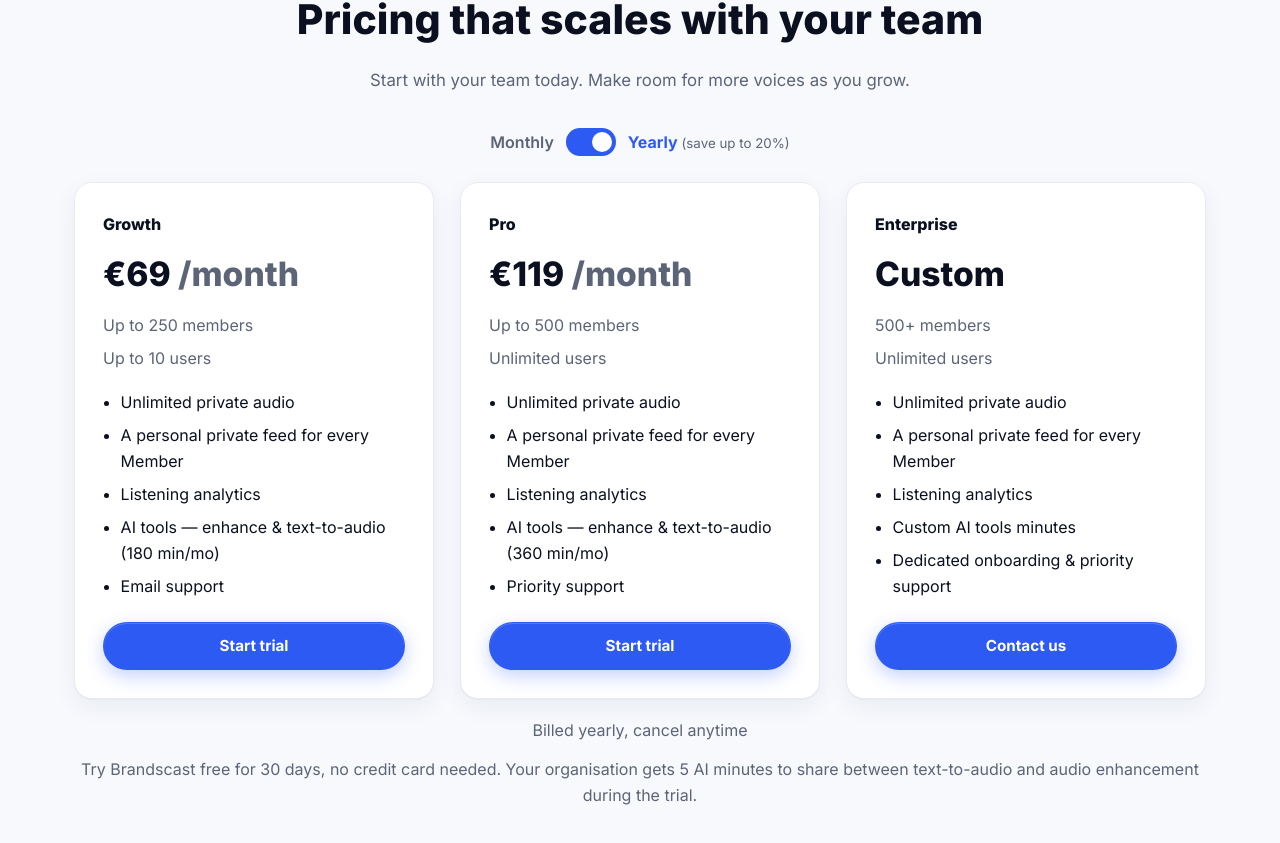
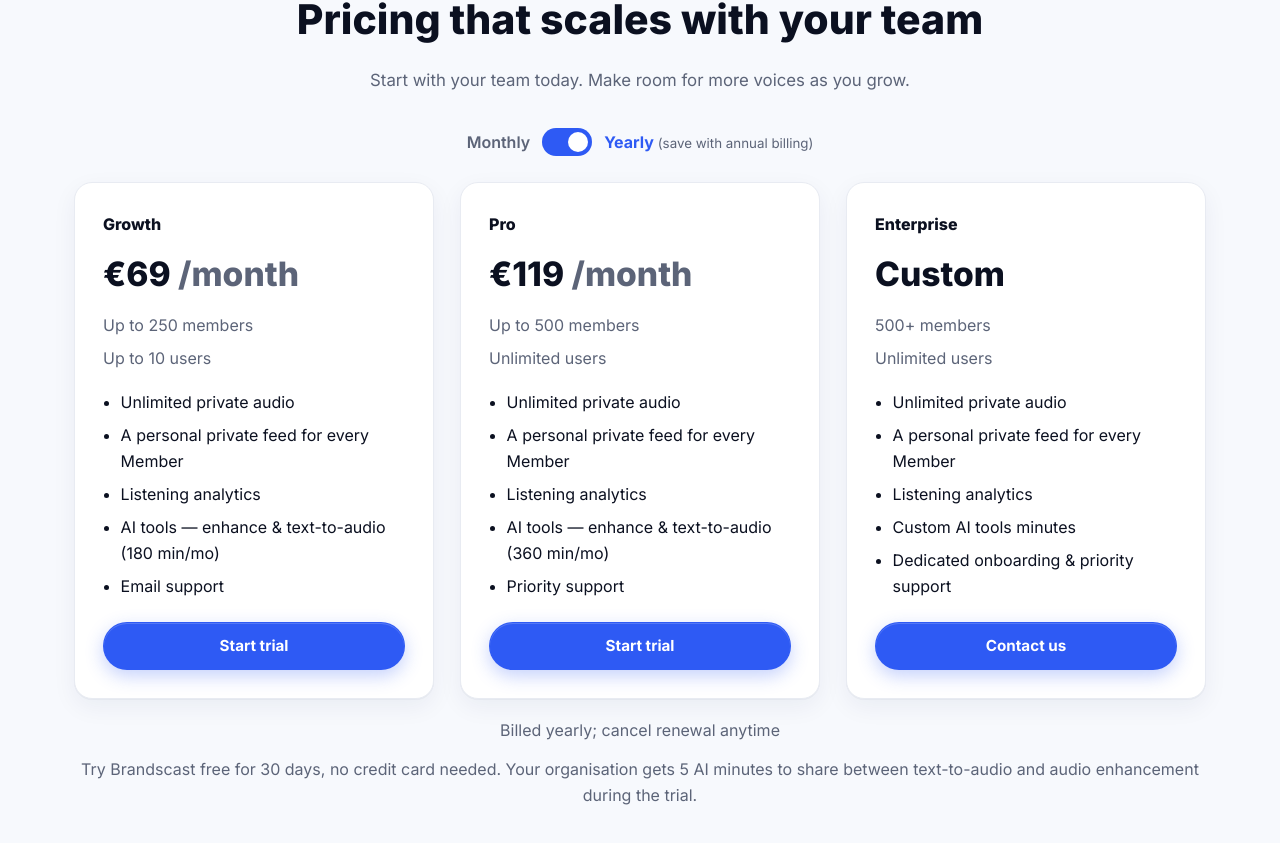
Before and after one commit to polrodriguezriu/brandscastweb, a Next.js app: page / in a window 1280 px wide. Shown: the part 7611-8454 px from the top of the page. Built offline with nearby package versions, Linux system fonts and the light colour scheme.

Commit message:
fix: clarify annual pricing and cancellation copy (#77)

```diff
--- a/src/app/PricingSection.tsx
+++ b/src/app/PricingSection.tsx
@@ -51,7 +51,7 @@ export default function PricingSection() {
           <span style={{ fontWeight: 700, color: "var(--brand)" }}>
             Yearly{" "}
             <small style={{ color: "var(--muted)", fontWeight: 400 }}>
-              (save up to 20%)
+              (save with annual billing)
             </small>
           </span>
         </div>
@@ -117,8 +117,8 @@ export default function PricingSection() {
           }}
         >
           {isYearly
-            ? "Billed yearly, cancel anytime"
-            : "Billed monthly, cancel anytime"}
+            ? "Billed yearly; cancel renewal anytime"
+            : "Billed monthly; cancel renewal anytime"}
         </p>
         <p
           style={{
```
